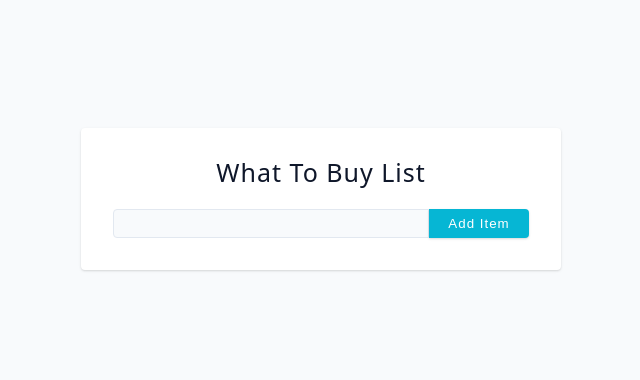
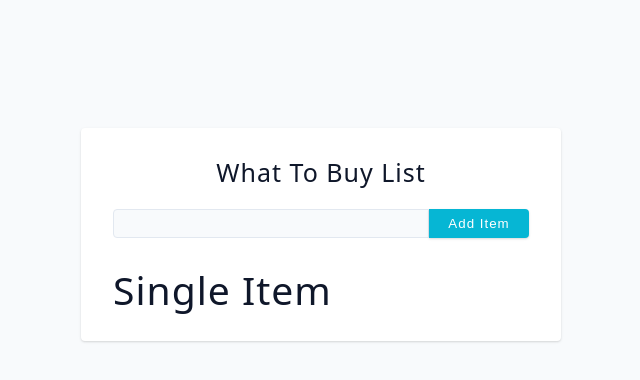
Before and after one commit to SimAndrew/what-to-buylist-reactjs, a React (Vite) app: page / in a window 1280 px wide. Both pictures are taken after typing "Sample" into the empty fields and a click on the button "Add Item". Shown: the top 380 px of the page, without its empty margins (319-959 px from the left). Built offline with nearby package versions, Linux system fonts and the light colour scheme.

Commit message:
feat: render list of items in Items.jsx

```diff
--- a/src/App.jsx
+++ b/src/App.jsx
@@ -1,6 +1,7 @@
 import { useState } from 'react';
 import Form from './Form.jsx';
 import { nanoid } from 'nanoid';
+import Items from './Items.jsx';
 
 const App = () => {
 	const [items, setItems] = useState([]);
@@ -15,9 +16,12 @@
 		setItems([...items, newItem]);
 	};
 
+	const removeItem = (itemId) => {};
+
 	return (
 		<section className="section-center">
 			<Form addItem={addItem} />
+			<Items items={items} removeItem={removeItem} />
 		</section>
 	);
 };
--- /dev/null
+++ b/src/Items.jsx
@@ -0,0 +1,13 @@
+import SingleItem from './SingleItem.jsx';
+
+const Items = ({ items, removeItem }) => {
+	return (
+		<div className="items">
+			{items.map((item) => {
+				return <SingleItem key={item.id} item={item} removeItem={removeItem} />;
+			})}
+		</div>
+	);
+};
+
+export default Items;
--- /dev/null
+++ b/src/SingleItem.jsx
@@ -0,0 +1,5 @@
+const SingleItem = () => {
+	return <h2>Single Item</h2>;
+};
+
+export default SingleItem;
```
